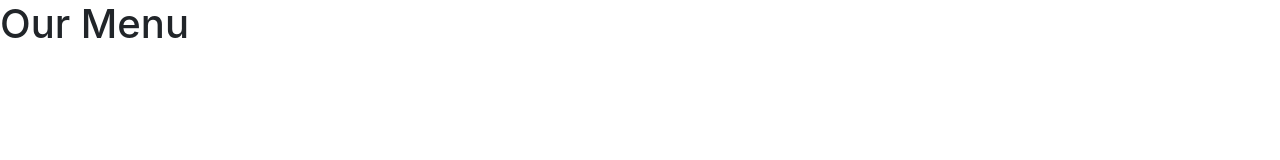
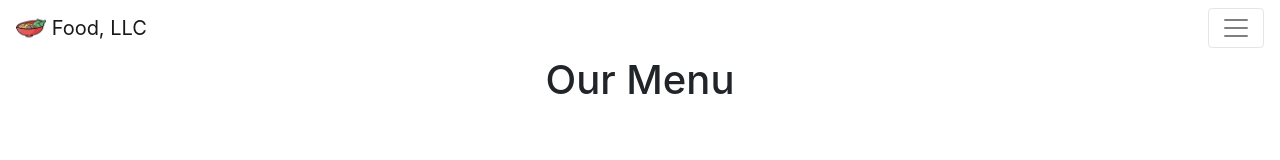
Before and after one commit to NineTenths/html-module3-solution, a plain HTML site: page index.html in a window 1280 px wide. Drawn offline with nearby package versions, Linux system fonts and the light colour scheme.

Commit message:
Work on navbar

```diff
--- a/index.html
+++ b/index.html
@@ -10,10 +10,28 @@
       integrity="sha384-ggOyR0iXCbMQv3Xipma34MD+dH/1fQ784/j6cY/iJTQUOhcWr7x9JvoRxT2MZw1T"
       crossorigin="anonymous"
     />
+    <link rel="stylesheet" href="/resources/css/style.css" />
     <title>Assignment Solution for Module 3</title>
   </head>
   <body>
-    <h1>Our Menu</h1>
+    <header>
+      <nav class="navbar navbar-light light-blue lighten-4">
+        <a class="navbar-brand" href="#">
+          <img
+            src="/resources/images/35.png"
+            width="30"
+            height="30"
+            class="d-inline-block align-top"
+            alt=""
+          />
+          Food, LLC
+        </a>
+        <button class="navbar-toggler" type="button" data-toggle="collapse" data-target="#navbarToggleExternalContent" aria-controls="navbarToggleExternalContent" aria-expanded="false" aria-label="Toggle navigation">
+          <span class="navbar-toggler-icon"></span>
+        </button>
+    </header>
+    <h1 class="text-center">Our Menu</h1>
+    <div></div>
     <script
       src="https://code.jquery.com/jquery-3.3.1.slim.min.js"
       integrity="sha384-q8i/X+965DzO0rT7abK41JStQIAqVgRVzpbzo5smXKp4YfRvH+8abtTE1Pi6jizo"
```
Also changed, not shown: .codesandbox/workspace.json (added), resources/images/35.png (added).
